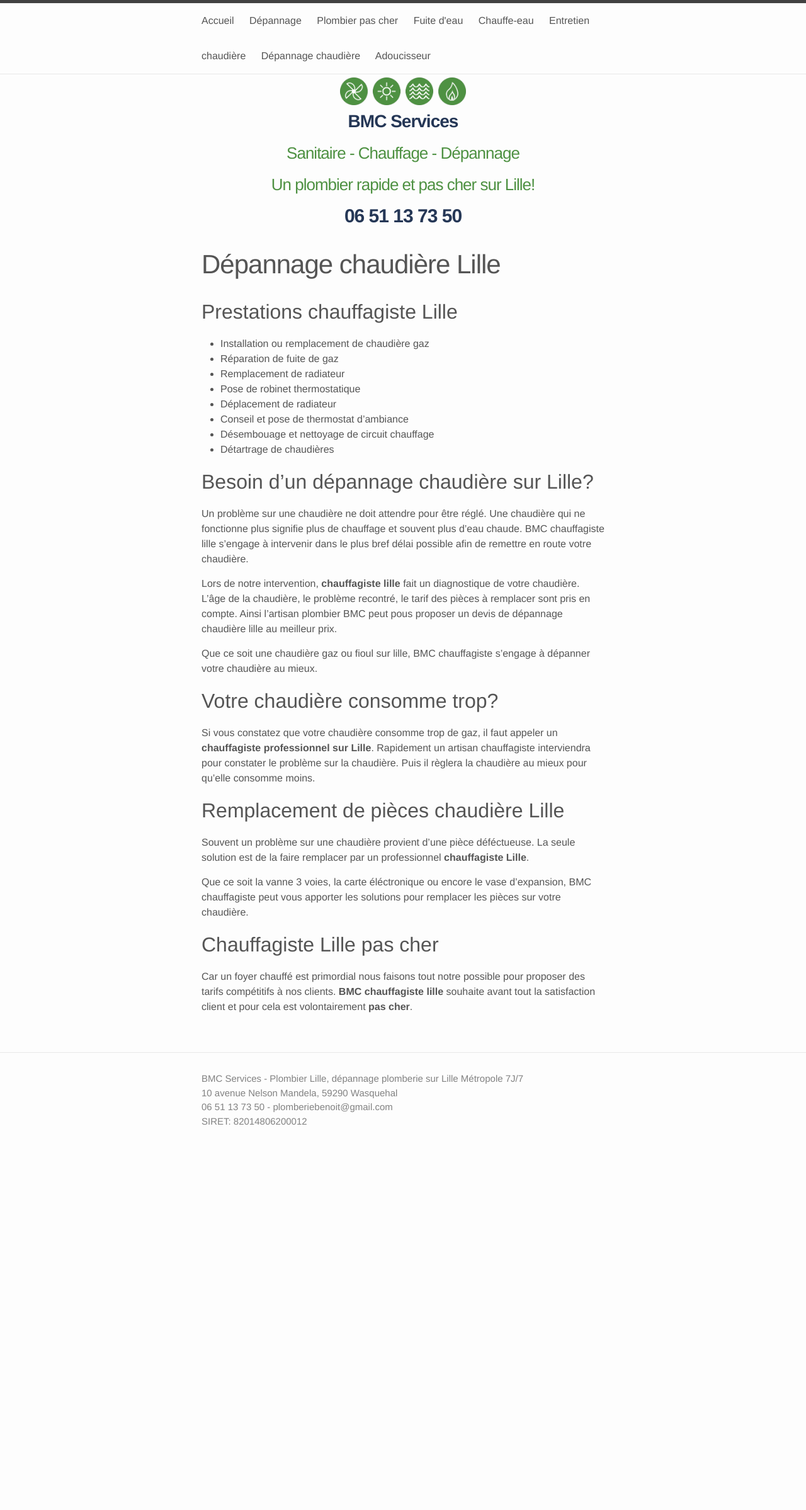
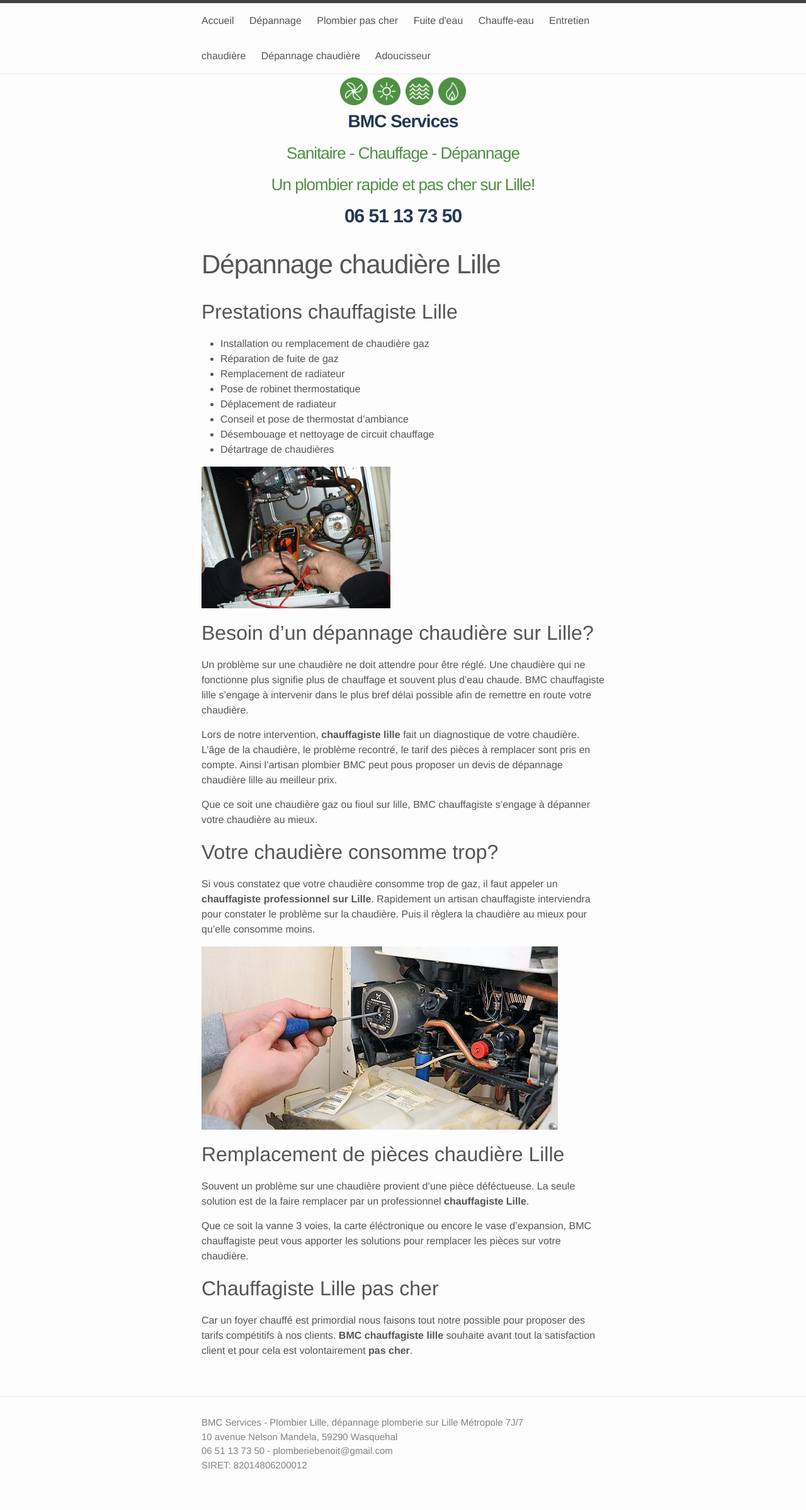
Before and after one commit to bntservices/bntservices.github.io, a Jekyll site: the page built from 55-chauffagiste-depannage-chaudiere-lille.md, in a window 1280 px wide. Shown: the whole page at 63% size. Built offline with Jekyll 4.4.1, drawn with Linux system fonts in a browser that asks for light colours; before the commit the page ends 1852 px from its top, so only the background shows below that.

Commit message:
Ajout photos

```diff
--- a/55-chauffagiste-depannage-chaudiere-lille.md
+++ b/55-chauffagiste-depannage-chaudiere-lille.md
@@ -18,6 +18,9 @@
  - Désembouage et nettoyage de circuit chauffage
  - Détartrage de chaudières
 
+![dépannage chaudiere](/images/depannage-chaudiere-0.jpg "dépannage chaudiere gaz")
+
+
 ## Besoin d'un dépannage chaudière sur Lille?
 
 Un problème sur une chaudière ne doit attendre pour être réglé.
@@ -36,6 +39,8 @@
 Rapidement un artisan chauffagiste interviendra pour constater le problème sur la chaudière.
 Puis il règlera la chaudière au mieux pour qu'elle consomme moins.
 
+![dépannage chaudiere](/images/depannage-chaudiere-1.png "dépannage chaudiere gaz")
+
 ## Remplacement de pièces chaudière Lille
 
 Souvent un problème sur une chaudière provient d'une pièce déféctueuse.
```
Also changed, not shown: images/depannage-chaudiere-0.jpg (added), images/depannage-chaudiere-1.png (added).
